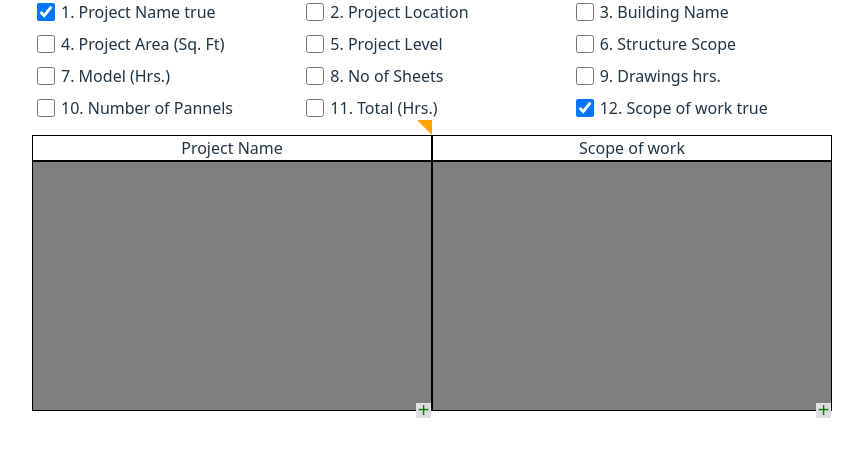
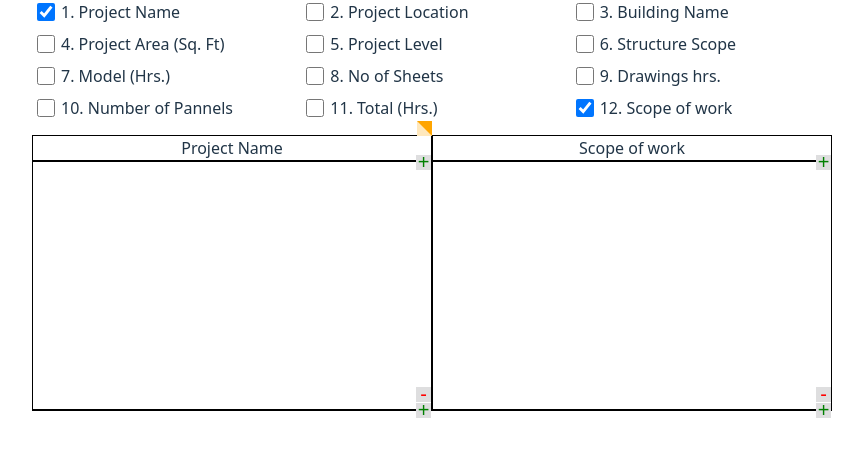
Before and after one commit to AgentSingle/ectable, a Vue app: page / in a window 1280 px wide. Shown: the top 456 px of the page, without its empty margins (208-1071 px from the left). Built offline with nearby package versions, Linux system fonts and the light colour scheme.

Commit message:
VERSION-1.0.5, modification

```diff
--- a/src/components/EcTable.vue
+++ b/src/components/EcTable.vue
@@ -1,31 +1,36 @@
 <script setup>
 import { reactive, ref, onMounted } from 'vue';
 import EcTableForm from '@/components/EcTableForm.vue';
-
+import EcTableHeader from '@/components/EcTableHeader.vue';
+import {
+    arryShorting,
+    widthAdjuster,
+    changeWidthOnIncrement
+} from '@/components/ecAlgo.js';
+// import
+const parentConainerWidth = ref(800);
 const defaultObj = ref([
     {
         key: "Project Name",
         id:0,
-        value: [],
-        selected: true,
+        width: 0,
+        value: [
+            {value: ''}
+        ],
     },
     {
         key: "Scope of work",
         id:11,
-        value: [],
-        selected: true,
+        width: 0,
+        value: [
+            {value: ''}
+        ],
     },
 ]);
 
 const EcTableTableObj = reactive({
     Items:[]
 })
-// const EcTableHeaderArr = ref([
-//     "Project Name",
-// ]);
-// const EcTableBodyArr = ref([
-// {key: "Project Name", value: []}, {key: "Scope of work", value: []},
-// ]);
 
 const selectedContent = reactive({
     Items: [],
@@ -48,19 +53,25 @@ onMounted(()=>{
     const output = dynamicItems.map((label, index) => ({
         key: label,
         id: index+1,
-        width: ``,
-        value: []
+        width: 0,
+        value: [
+            {value: ''}
+        ],
     }));
-    output.unshift(defaultObj.value[0]);
-    output.push(defaultObj.value[1]);
-    // console.warn(output)
+    let defaultObjWithDimension = changeWidthOnIncrement([], defaultObj.value);
+    output.push(...defaultObjWithDimension);
+    let srotedArr = arryShorting(output);
 
-    EcTableTableObj.Items = output;
+    // console.warn(srotedArr);
+
+    EcTableTableObj.Items = srotedArr;
+    // selectedContent.Items = defaultObjWithDimension;
 })
 
 const EcTableResponse = (e)=>{
+    console.warn(e)
+    // let newArr = e;
     selectedContent.Items=e;
-    // console.warn(e)
 }
 
 const addRow = (index) =>{
@@ -83,15 +94,25 @@ const removeRow = (index, childIndex) =>{
 const EcTableInputForm = () =>{
 
 }
+
+const ecTableHeaderResponse = (e)=>{
+    widthAdjuster(
+        selectedContent.Items,
+        e.widthParcent,
+        e.index
+    )
+}
+
 </script>
 
 <template>
-    <div class="TableWrapper">
+    <div class="TableWrapper" :style="{width: `${parentConainerWidth}px`}">
         <EcTableForm
         @ecTableFromResponse="EcTableResponse"
         :EcTableKeyItems="EcTableTableObj"
         :EcTableSelectedItems="defaultObj"
         ></EcTableForm>
+
 
         <form @submit.prevent="EcTableInputForm">
 
@@ -101,12 +122,17 @@ const EcTableInputForm = () =>{
                 <div class="EcTableHeader">
                     <div
                         class="EcTableHeaderItems"
-                        v-for="(item, index) in selectedContent.Items" v-bind:key="index"
-                        :style="[{'min-width': item.width}]"
+                        v-for="(item, index) in selectedContent.Items"
+                        :style="{'width': item.width + '%'}"
                     >
-                        {{ item.key }}
-
-                        <div class="DimensionChanger"></div>
+                    <!-- {{ item.width  }} -->
+                        <EcTableHeader
+                        :EcTableHeaderContent="item"
+                        :contentIndex="index"
+                        :TotalItems="selectedContent.Items.length"
+                        @EcTableHeaderResponse="ecTableHeaderResponse"
+                        class="EcTableHeaderContent"
+                        ></EcTableHeader>
                     </div>
                 </div>
 
@@ -116,6 +142,7 @@ const EcTableInputForm = () =>{
                         <div
                             class="EcTableBodyItems"
                             v-for="(item, index) in selectedContent.Items" v-bind:key="index"
+                            :style="{'width': item.width + '%'}"
                         >
 
                             <div v-if="item.value.length>1" class="EcTableBodyChildItemsWrapper">
@@ -173,37 +200,21 @@ const EcTableInputForm = () =>{
     width: 100%;
     min-width: 800px;
 }
+
 .EcTableWrapper{
     display: grid;
 }
 .EcTableHeader{
     margin-top: 15px;
     display: flex;
-    justify-content: space-evenly;
 }
 .EcTableHeaderItems{
-    width: 100%;
     height: auto;
     border: 1px solid black;
     position: relative;
 }
-.DimensionChanger{
-    position: absolute;
-    width: 0;
-    height: 0;
-    border-left: 15px solid transparent;
-    border-right: 0px solid transparent;
-    border-top: 15px solid orange;
-    top: -16px;
-    right: -1px;
-    /* opacity: 0; */
-    /* cursor: pointer; */
-}
-/* .DimensionChanger:hover{
-    opacity: 1;
-} */
-.EcTableHeaderItems:last-child .DimensionChanger{
-    display: none;
+.EcTableHeaderContent{
+    background-color: white;
 }
 </style>
 
@@ -218,10 +229,8 @@ const EcTableInputForm = () =>{
     height: 100%;
     display: flex;
     flex-direction: row;
-    justify-content: space-evenly;
 }
 .EcTableBodyItems{
-    width: 100%;
     height: auto;
     border: 1px solid black;
     position: relative;
--- a/src/components/EcTableForm.vue
+++ b/src/components/EcTableForm.vue
@@ -1,34 +1,41 @@
 <script setup>
-import { ref, onMounted, reactive, watch, defineEmits } from 'vue';
+import { ref, onMounted, watch, watchEffect, defineEmits } from 'vue';
+import {
+    arryShorting,
+    defaultWidthSetter,
+    changeWidthOnIncrement,
+    changeWidthOnDecrement
+} from '@/components/ecAlgo.js';
+
 let props = defineProps({
     EcTableKeyItems: Object,
     EcTableSelectedItems: Object,
 })
 
 const emit = defineEmits(['ecTableFromResponse'])
-const EcTableForm = () =>{
-    // console.warn('submit')
-}
-
 const selectedOptions = ref([]);
 
 onMounted(()=>{
-    selectedOptions.value=props.EcTableSelectedItems;
-    emit('ecTableFromResponse', selectedOptions.value)
+    let newArr = defaultWidthSetter(props.EcTableSelectedItems);
+    selectedOptions.value = newArr;
 })
 
-watch(selectedOptions, ()=>{
-    // console.warn(selectedOptions.value)
-    // console.warn(props.EcTableKeyItems)
-    const sorted = selectedOptions.value.sort((a, b) => a.id - b.id);
-    console.warn(100/sorted.length);
+
+watch(selectedOptions, (newValue, oldValue)=>{
+    let newArr = [];
+    if(newValue.length>oldValue.length){
+        newArr = changeWidthOnIncrement(oldValue, newValue);
+    }else if(newValue.length<oldValue.length){
+        newArr = changeWidthOnDecrement(oldValue, newValue);
+    }
+
+    const sorted = arryShorting(newArr);
     emit('ecTableFromResponse', sorted)
 })
 
 </script>
 
 <template>
-    <form @submit.prevent="EcTableForm">
     <div class="SelectorWrapper">
         <!-- {{  props.EcTableKeyItems }} -->
         <div class="Selector" v-for="(item, index) in props.EcTableKeyItems.Items" v-bind:key="index">
@@ -36,12 +43,10 @@ watch(selectedOptions, ()=>{
             type="checkbox"
             :name="`${index}_${selectedOptions}`"
             :value="item"
-                v-model="selectedOptions"
-                :selected="item.selected">
-                <span>{{ index+1 }}. {{ item.key }} {{ item.selected }}</span>
+            v-model="selectedOptions">
+            <span>{{ index+1 }}. {{ item.key }} {{ item.isSelected }}</span>
         </div>
     </div>
-    </form>
 </template>
 
 <style scoped>
--- /dev/null
+++ b/src/components/EcTableHeader.vue
@@ -0,0 +1,123 @@
+<script setup>
+import { ref, reactive, onMounted, onBeforeUnmount, defineEmits } from 'vue';
+
+const emit = defineEmits(['EcTableHeaderResponse'])
+let props = defineProps({
+  EcTableHeaderContent: Object,
+  contentIndex: Number,
+  TotalItems: Number,
+})
+
+
+// =============================================================
+const dragger = ref(null);
+const parentDragger = ref(null);
+const dragging = ref(false);
+const offset = reactive({ x: 0 });
+
+let parentWidthInPercent = ref(props.EcTableHeaderContent.width);
+let parentWidthInPixle = ref(props.EcTableHeaderContent.width);
+
+onMounted(()=>{
+  const parentRect = parentDragger.value.getBoundingClientRect();
+  parentWidthInPixle.value = parentRect.width;
+})
+
+const handlePointerDown = (e) =>{
+    offset.x = 0;
+    dragging.value = true;
+
+    const childRect = dragger.value.getBoundingClientRect();
+
+    offset.x = e.clientX - childRect.left;
+
+    window.addEventListener('pointermove', onDrag);
+    window.addEventListener('pointerup', stopDrag);
+}
+
+const onDrag = (e) => {
+    if (!dragging.value) return;
+
+    const parentRect = parentDragger.value.getBoundingClientRect();
+    let x = e.clientX - parentRect.left - offset.x;
+
+
+    const childRect = dragger.value.getBoundingClientRect();
+    // x = Math.max(0, Math.min(x, parentRect.width - childRect.width + 1));
+
+    dragger.value.style.left = `${x}px`;
+
+    let newWidth = (x+childRect.width);
+
+    if (x>0){
+      let newParentWidthInPercent = (parentWidthInPercent.value * newWidth)/ parentWidthInPixle.value;
+
+      parentWidthInPercent.value = newParentWidthInPercent;
+      parentWidthInPixle.value = newWidth;
+
+      let respObj = {
+        widthParcent: newParentWidthInPercent,
+        pixleWidth: parentWidthInPixle.value,
+        index: props.contentIndex
+      }
+      emit('EcTableHeaderResponse', respObj)
+    }
+}
+
+const stopDrag = () => {
+  dragging.value = false;
+  window.removeEventListener('pointermove', onDrag);
+  window.removeEventListener('pointerup', stopDrag);
+}
+
+</script>
+
+<template>
+
+  <div
+    class="EcTableHeaderContent"
+    ref="parentDragger"
+    >
+      {{ props.EcTableHeaderContent.key }}
+      <!-- {{ props.EcTableHeaderContent.width }} -->
+      <!-- {{ props.contentIndex }} {{ props.TotalItems }} -->
+      <div
+        class="movable"
+        ref="dragger"
+        v-if="(props.contentIndex != (props.TotalItems -1))"
+        @pointerdown="handlePointerDown"
+      ></div>
+  </div>
+</template>
+
+<style scoped>
+.EcTableHeaderContent{
+  width: 100%;
+  user-select: none;
+  touch-action: none;
+  box-sizing: border-box;
+  overflow: hidden;
+}
+
+.movable {
+    position: absolute;
+    top: -15px;
+    left: calc(100% - 14px);
+    height: 15px;
+    width: 15px;
+    z-index: 10;
+    background-color: #ffe8bc;
+    cursor: pointer;
+}
+.movable::after{
+    content: "";
+    position: absolute;
+    top: 0;
+    left: 0;
+    height: 0;
+    width: 0;
+    border-left: 15px solid transparent;
+    border-right: 0px solid transparent;
+    border-top: 15px solid orange;
+}
+</style>
--- /dev/null
+++ b/src/components/ecAlgo.js
@@ -0,0 +1,108 @@
+const calculateTotalWidth = (arr)=>{
+    let totalWidth = arr.reduce((total, obj) => {
+        return total + obj['width'];
+    }, 0);
+    return totalWidth;
+}
+
+const findUniqueItems = (baseArray, itemsToExclude)=> {
+    return baseArray.filter(item1 =>
+        !itemsToExclude.some(item2 =>
+        JSON.stringify(item1) === JSON.stringify(item2)
+        )
+    );
+}
+
+
+export const arryShorting = (arr)=>{
+    let sorted = arr.sort((a, b) => a.id - b.id);
+    return sorted;
+};
+
+
+export const defaultWidthSetter = (arr) =>{
+    let newArr = arr.map(item => ({
+        ...item,
+        width: 100/arr.length,
+    }))
+    return newArr;
+}
+
+export const changeWidthOnIncrement = (oldItems, newItems) =>{
+    let outputArr = [];
+    if(oldItems.length != 0){
+        let uniqueItem = findUniqueItems(newItems, oldItems);
+
+        let standerDivision = 100/newItems.length;
+        let newArr = newItems;
+        let oldArr = oldItems;
+        if(newArr.length>1){
+            let subtractWidth = standerDivision/oldItems.length;
+            // console.warn(subtractWidth)
+            for(let i=0; i<oldArr.length; i++){
+                let obj = oldArr[i];
+                if(obj.width == 0){
+                    obj.width = standerDivision;
+                }else{
+                    obj.width = obj.width - subtractWidth;
+                }
+                outputArr.push(obj);
+            }
+            let uniqueObj = uniqueItem[0];
+            uniqueObj.width = standerDivision;
+            outputArr.push(uniqueObj);
+        }
+        else{
+            outputArr = defaultWidthSetter(newItems);
+        }
+    }else{
+        outputArr = defaultWidthSetter(newItems);
+
+    }
+    return outputArr;
+
+}
+
+export const changeWidthOnDecrement = (oldItems, newItems) =>{
+    let uniqueItem = findUniqueItems(oldItems, newItems);
+    let uniqueItemWidth = uniqueItem[0].width;
+
+    let newArr = newItems;
+    if(newArr.length> 1){
+        for(let i=0; i<newArr.length; i++){
+            let itemWidth = newArr[i].width;
+            if(itemWidth!=0){
+              let adjustedWidth = uniqueItemWidth/newItems.length;
+              newArr[i].width = newArr[i].width + adjustedWidth;
+            }
+        }
+    }else{
+        newArr = defaultWidthSetter(newArr);
+    }
+    return newArr;
+}
+
+
+export const widthAdjuster = (arrayItem, newParcentageWidth, widthChangedIndex) =>{
+    if(arrayItem.length<=1){
+        return;
+    }
+    let item = arrayItem[widthChangedIndex];
+    let oldWidth = item.width;
+    let newWidth = newParcentageWidth;
+    let widthDifferance = newWidth - oldWidth;
+
+    if(arrayItem[widthChangedIndex +1]!=undefined){
+        let preWidth = arrayItem[widthChangedIndex +1].width;
+        let reWidth = preWidth - widthDifferance;
+        arrayItem[widthChangedIndex +1].width = reWidth;
+        item.width = newParcentageWidth;
+    }else if(arrayItem[widthChangedIndex - 1]!=undefined){
+        let preWidth = arrayItem[widthChangedIndex - 1].width;
+        let reWidth = preWidth + widthDifferance;
+        arrayItem[widthChangedIndex -1].width = reWidth;
+        item.width = newParcentageWidth;
+    } else{
+        return;
+    }
+}
```
Also changed, not shown: src/components/dynamicColumns.js (deleted). Lines whose indentation alone changed are shown as unchanged.
